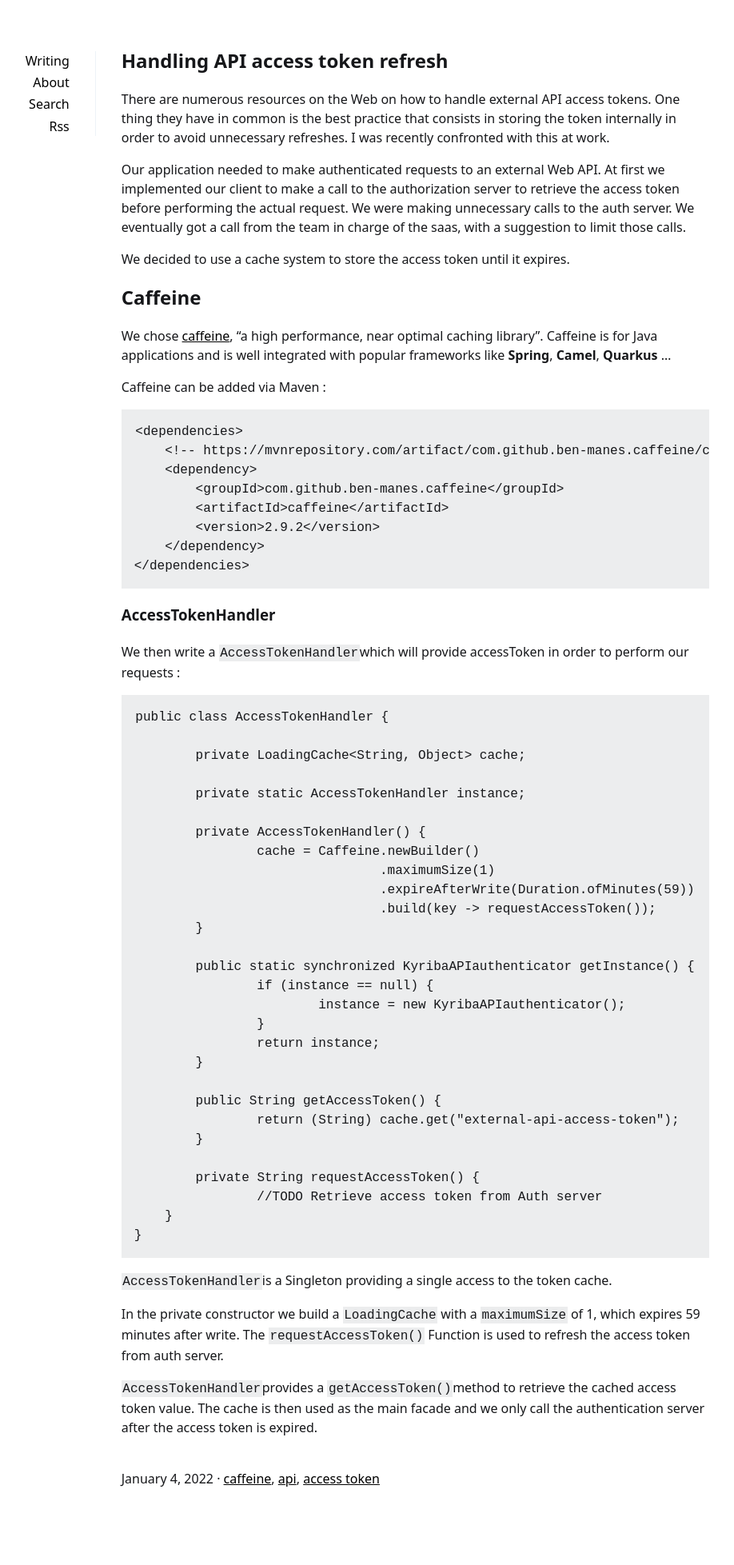
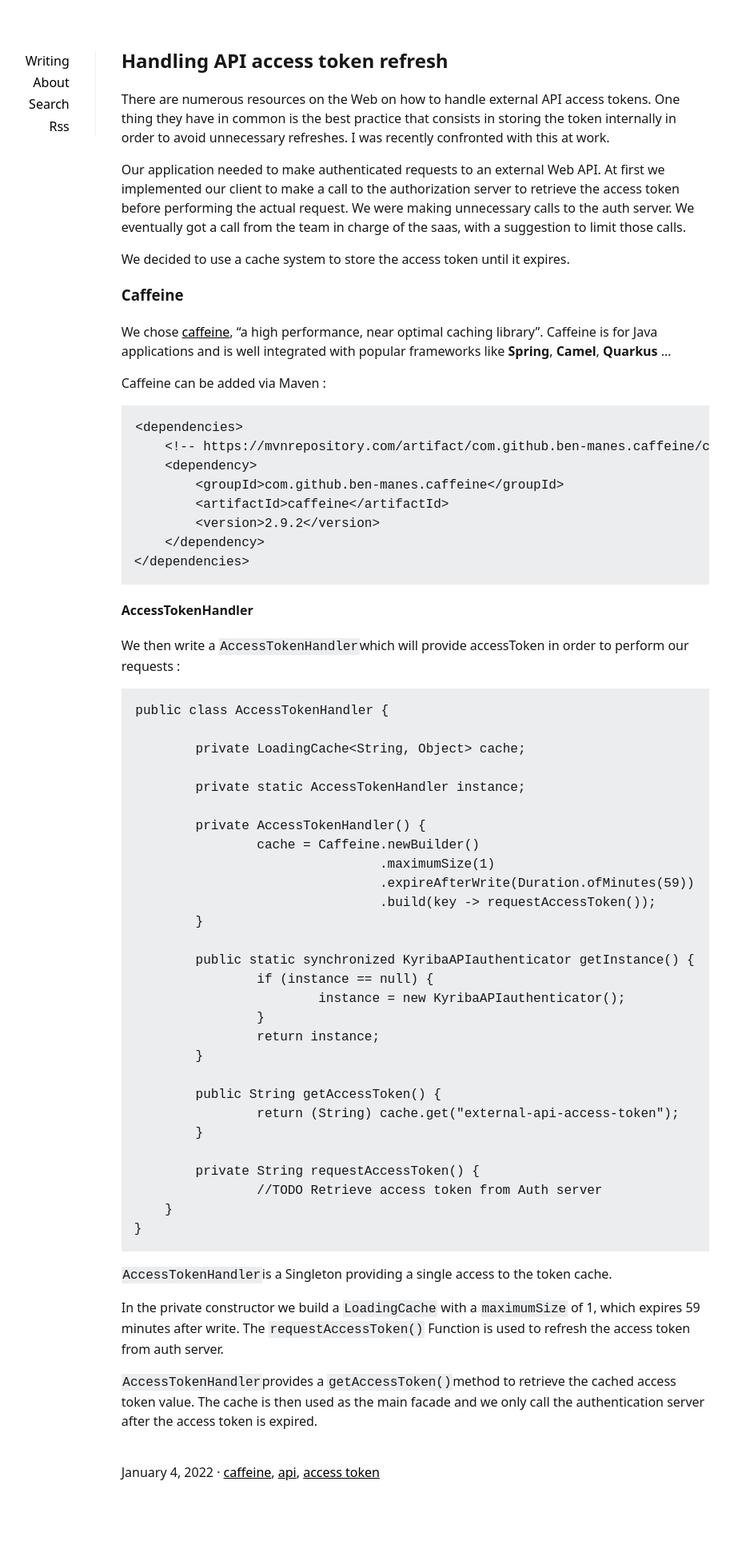
Before and after one commit to Mahut/mahut.github.io, a Jekyll site: the page built from _posts/2022-01-04-access-token-refresh-caffeine.md, in a window 1280 px wide. Shown: the whole page at 80% size, without its empty margins (201-1119 px from the left). Built offline with Jekyll 4.4.1, drawn with Linux system fonts in a browser that asks for light colours.

````diff
--- a/_posts/2022-01-04-access-token-refresh-caffeine.md
+++ b/_posts/2022-01-04-access-token-refresh-caffeine.md
@@ -13,7 +13,7 @@ Our application needed to make authenticated requests to an external Web API. At
 
 We decided to use a cache system to store the access token until it expires.
 
-## Caffeine
+### Caffeine
 
 We chose [caffeine](https://github.com/ben-manes/caffeine), "a high performance, near optimal caching library". Caffeine is for Java applications and is well integrated with popular frameworks like **Spring**, **Camel**, **Quarkus** ...
 
@@ -30,7 +30,7 @@ Caffeine can be added via Maven :
 </dependencies>
 ```
 
-### AccessTokenHandler
+#### AccessTokenHandler
 
 We then write a `AccessTokenHandler`which will provide accessToken in order to perform our requests :
 
````
